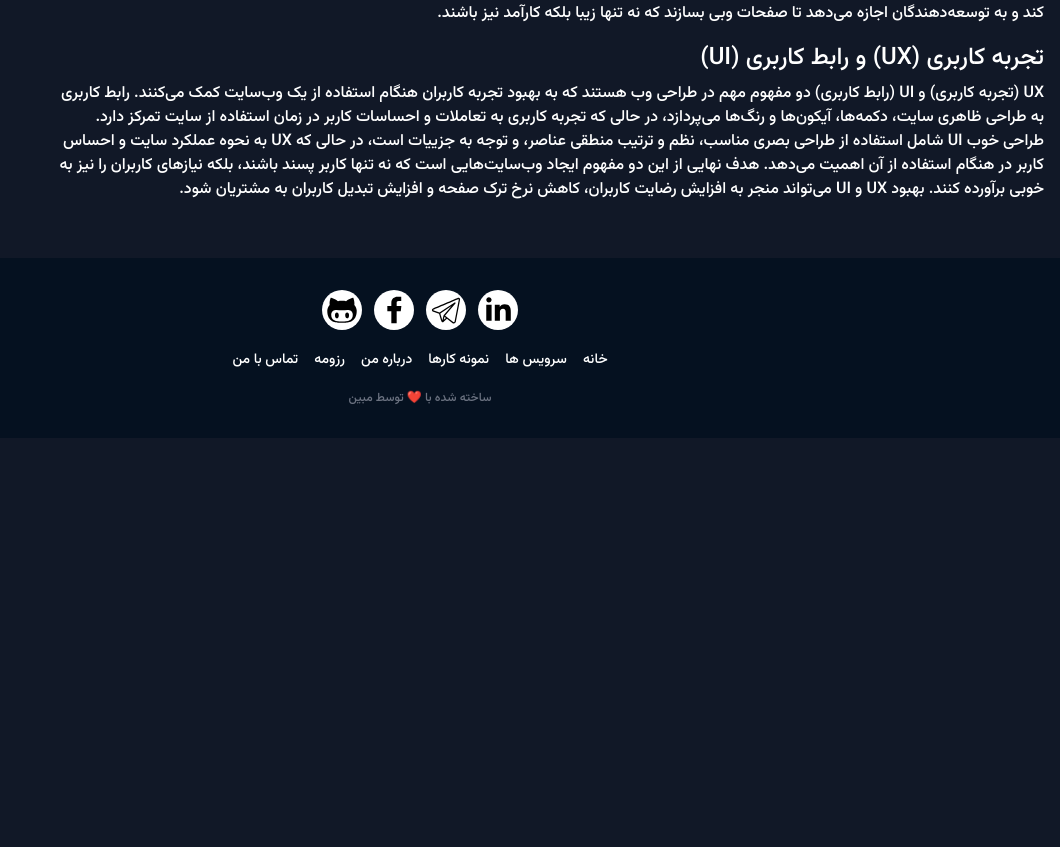
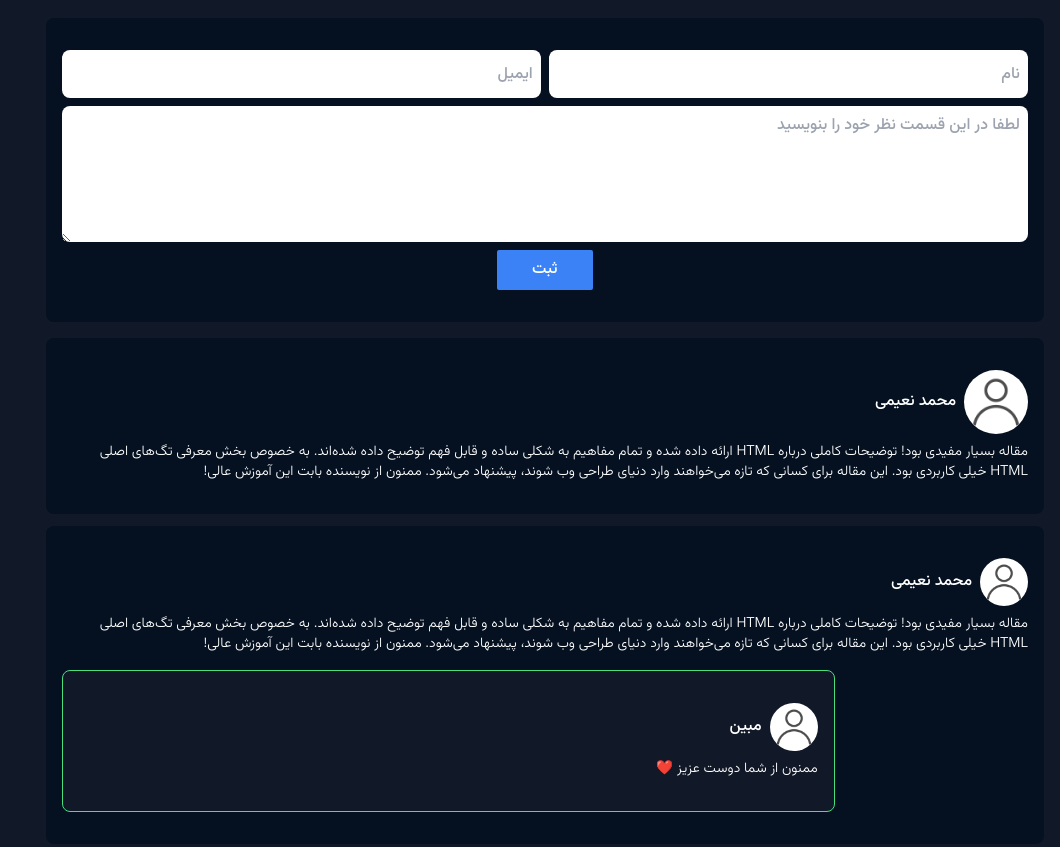
Before and after one commit to mobin-izadi/portfolio, a website with bundled scripts: page public/pages/article.html in a window 1280 px wide. Shown: the part 1469-2316 px from the top of the page, without its empty margins (220-1280 px from the left). Before the commit the page ends 1907 px from the top, so only its background shows below. Built offline with nearby package versions, Linux system fonts and the light colour scheme.

Commit message:
Add the comments section

```diff
--- a/public/pages/article.html
+++ b/public/pages/article.html
@@ -235,7 +235,7 @@
             </div>
           </div>
           <!-- tables of contents -->
-          <div class=" bg-[#051120] rounded-lg p-3 flex lg:none flex-col items-center mt-4 ">
+          <div class=" bg-[#051120] rounded-lg p-3 flex lg:hidden flex-col items-center mt-4 ">
             <span>فهرست مطالب</span>
             <ul class="flex flex-col gap-3 mt-3">
               <li><a href="#html" class="text-blue-500 hover:underline">HTML چیست و چرا مهم است؟</a></li>
@@ -355,6 +355,68 @@
           </div>
         </div>
       </section>
+      <!-- comments -->
+      <div class="w-4/5 mt-4 space-y-4 ">
+        <!-- send comment -->
+        <form action="" class=" flex flex-col gap-2 bg-[#051120] rounded-lg py-8 px-4 text-black">
+          <div class="flex justify-between gap-2">
+            <input type="text" placeholder="نام " class="w-1/2 rounded-lg h-12 p-2">
+            <input type="email" name="" id="" placeholder="ایمیل" class="w-1/2 rounded-lg h-12 p-2">
+          </div>
+          <textarea rows="5" placeholder="لطفا در این قسمت نظر خود را بنویسید" class="rounded-lg p-2"></textarea>
+          <button class="bg-blue-500 text-white w-24 rounded-sm py-2 mx-auto">ثبت </button>
+        </form>
+        <!-- show comments -->
+        <div class=" flex flex-col gap-3 ">
+          <!-- Comment approved -->
+          <div class="bg-[#051120] rounded-lg py-8 px-4">
+            <div class="flex items-center gap-2 mb-2">
+              <div class="bg-white rounded-full w-16 h-16 overflow-hidden">
+                <img src="../images/user.png" class="w-full h-full object-cover" alt="">
+              </div>
+              <span> محمد نعیمی</span>
+            </div>
+            <p class="text-sm font-light">مقاله بسیار مفیدی بود! توضیحات کاملی درباره HTML ارائه داده شده و تمام مفاهیم
+              به شکلی
+              ساده و قابل فهم
+              توضیح داده شده‌اند. به خصوص بخش معرفی تگ‌های اصلی HTML خیلی کاربردی بود. این مقاله برای کسانی که تازه
+              می‌خواهند وارد دنیای طراحی وب شوند، پیشنهاد می‌شود. ممنون از نویسنده بابت این آموزش عالی!</p>
+          </div>
+          <!-- The comment has been answered -->
+          <div class="bg-[#051120] rounded-lg py-8 px-4">
+            <div class="flex items-center gap-2 mb-2">
+              <div class="bg-white rounded-full w-12 h-12 overflow-hidden">
+                <img src="../images/user.png" class="w-full h-full object-cover" alt="">
+              </div>
+              <span> محمد نعیمی</span>
+            </div>
+            <p class="text-sm font-light">
+              مقاله بسیار مفیدی بود! توضیحات کاملی درباره HTML ارائه داده شده و تمام مفاهیم
+              به شکلی
+              ساده و قابل فهم
+              توضیح داده شده‌اند. به خصوص بخش معرفی تگ‌های اصلی HTML خیلی کاربردی بود. این مقاله برای کسانی که تازه
+              می‌خواهند وارد دنیای طراحی وب شوند، پیشنهاد می‌شود. ممنون از نویسنده بابت این آموزش عالی!
+            </p>
+            <div class="bg-gray-900 w-4/5  rounded-lg mr-auto mt-4 border border-green-400 py-8 px-4"">
+              <div class=" flex items-center gap-2 mb-2">
+              <div class="bg-white rounded-full w-12 h-12 overflow-hidden">
+                <img src="../images/user.png" class="w-full h-full object-cover" alt="">
+              </div>
+              <span> مبین</span>
+            </div>
+            <p class="text-sm font-light">
+              ممنون از شما دوست عزیز ❤️
+            </p>
+
+          </div>
+        </div>
+
+
+
+      </div>
+    </div>
+
+
     </div>
   </main>
   <!-- footer -->
```
Also changed, not shown: public/images/user.png (added), public/styles/app.css.
